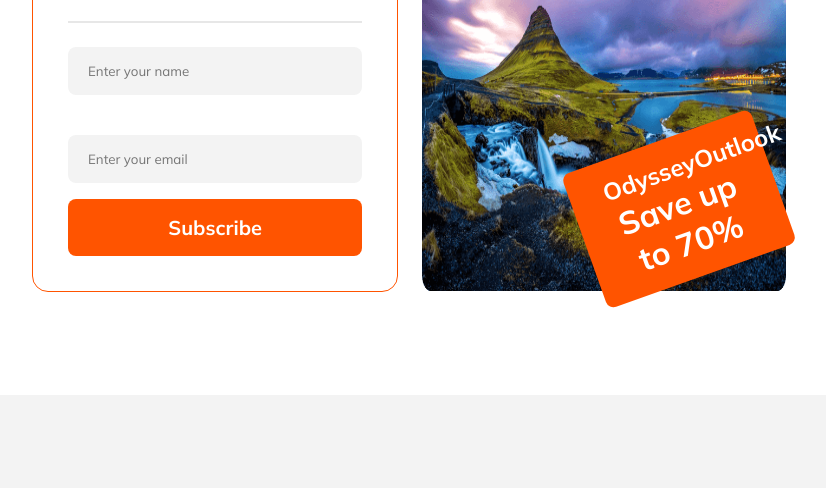
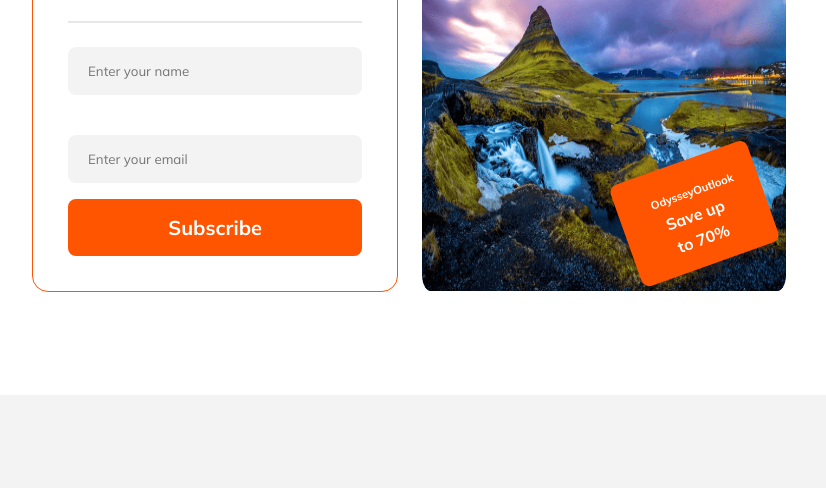
Before and after one commit to alaminkazi12/OdysseyOutlook, a plain HTML site: page index.html in a window 1024 px wide. Shown: the part 8126-8614 px from the top of the page, without its empty margins (103-929 px from the left). Drawn offline with Linux system fonts and the light colour scheme.

Commit message:
ready for submit

```diff
--- a/styles/responsive-style.css
+++ b/styles/responsive-style.css
@@ -228,4 +228,15 @@
     overflow: hidden;
     max-height: 3em;
   }
+  .n-col-2 .primary-button {
+    width: 40%;
+    top: 69%;
+    left: 55%;
+  }
+  .button-top-row {
+    font-size: 0.7rem;
+  }
+  .button-bottom-row {
+    font-size: 1rem;
+  }
 }
```
